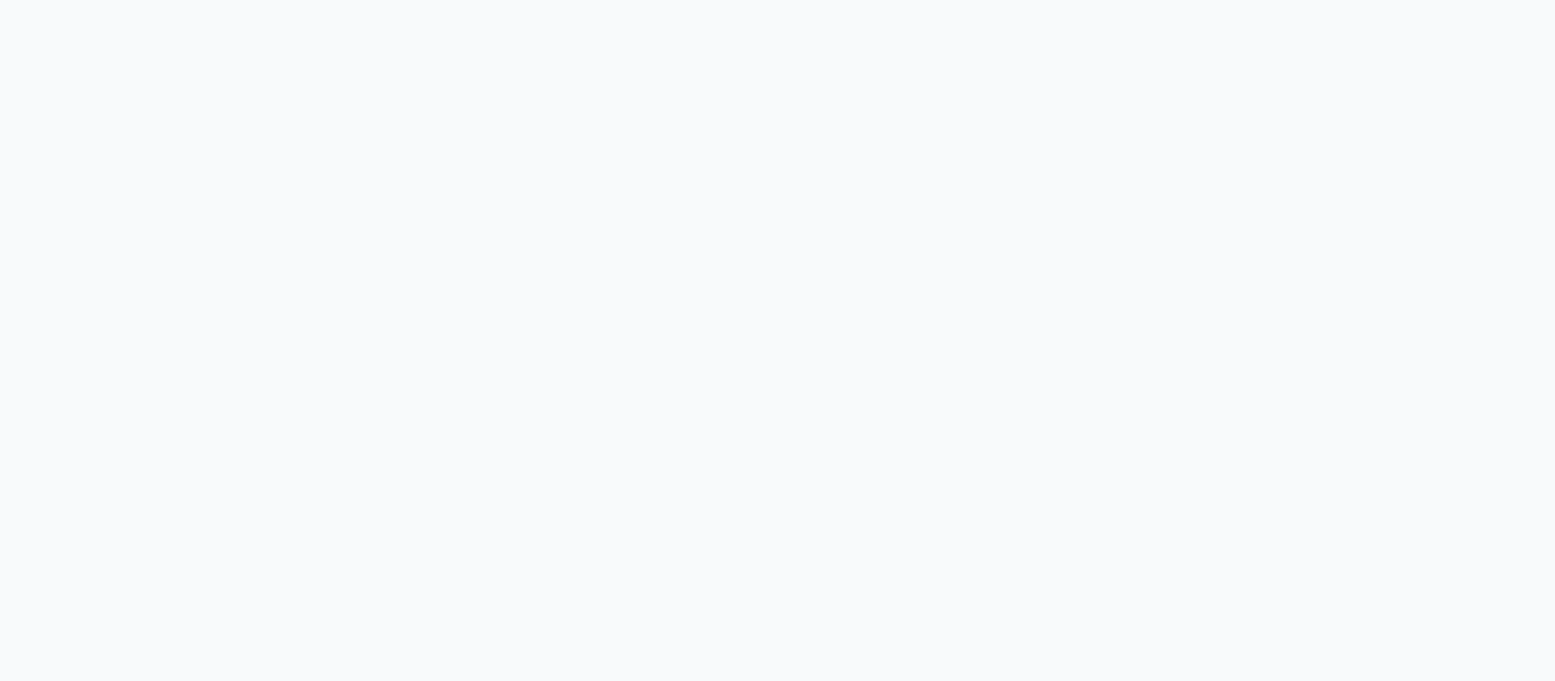
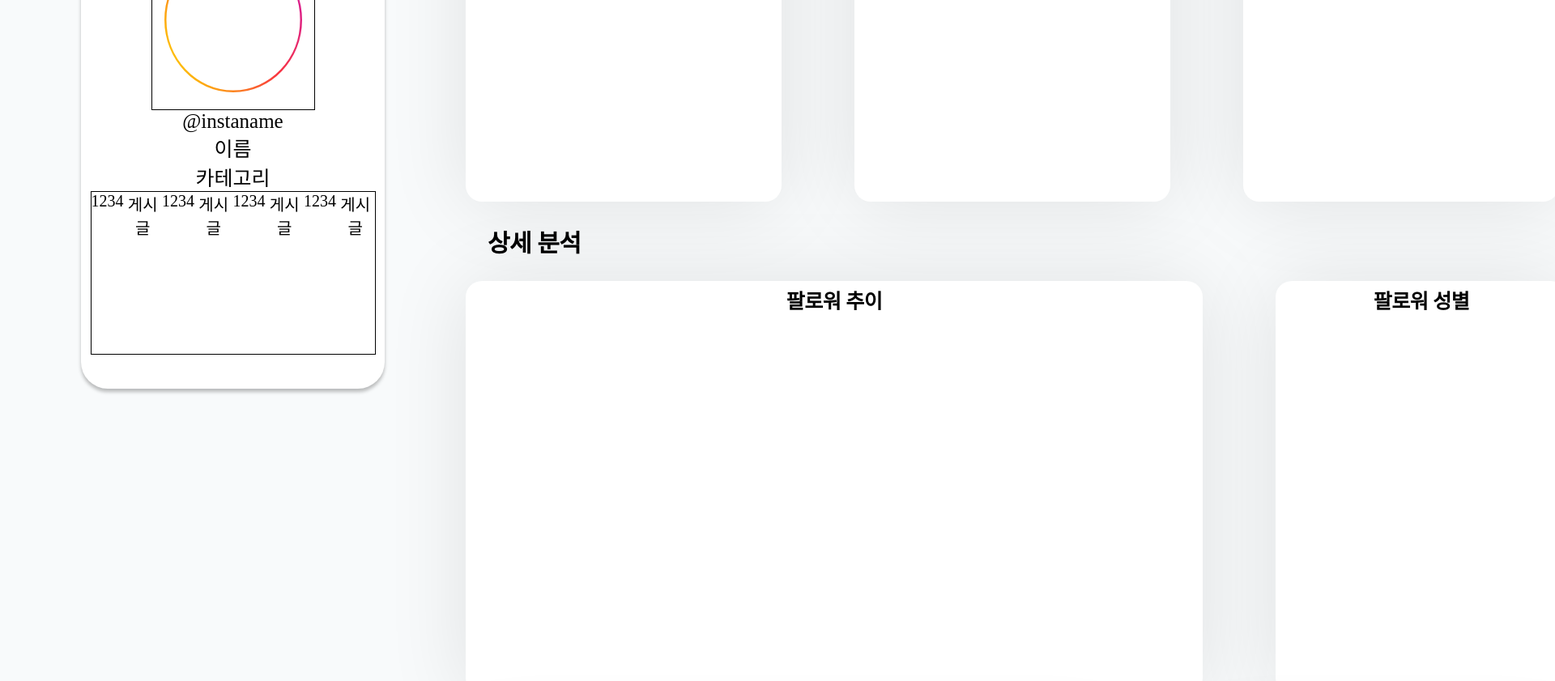
Before and after one commit to 2024-CECD-DP/Client, a React (Create React App) app: page /report in a window 1280 px wide. Shown: the part 360-1201 px from the top of the page at 81% size, 1920 px wide, since content can reach past the window. Before the commit the page ends 800 px from the top, so only its background shows below. Built offline with nearby package versions, Linux system fonts and the light colour scheme.

Commit message:
feat : Report 레이아웃 구현

```diff
--- a/src/index.js
+++ b/src/index.js
@@ -2,7 +2,8 @@ import React from 'react';
 import ReactDOM from 'react-dom/client';
 import './index.css';
 import App from './App';
-
+import { createGlobalStyle } from 'styled-components';
+import GlobalStyle from './styles/'
 const root = ReactDOM.createRoot(document.getElementById('root'));
 root.render(
     <React.StrictMode>
--- a/src/pages/Influencer/Report.jsx
+++ b/src/pages/Influencer/Report.jsx
@@ -1,14 +1,52 @@
 import React from 'react';
 import InfluencerNavbar from '../../components/Navbar/InfluencerNavbar';
 import { styled } from 'styled-components';
-
+import ProfileRing from '../../assets/ProfileRing.svg';
 export default function Report() {
     return (
         <>
             <InfluencerNavbar></InfluencerNavbar>
 
             <Wrapper>
-                <div>인플루언서 리포트 페이지</div>
+                <Intro>
+                    <ProfileImage>
+                        <img src={ProfileRing} alt="프로필" />
+                    </ProfileImage>
+                    <p>@instaname</p>
+                    <p>이름</p>
+                    <p>카테고리</p>
+                    <ProfileData>
+                        <p>1234</p> <p>게시글</p>
+                        <p>1234</p> <p>게시글</p>
+                        <p>1234</p> <p>게시글</p>
+                        <p>1234</p> <p>게시글</p>
+                    </ProfileData>
+                </Intro>
+                <DataSection>
+                    <p>인기 포스트</p>
+                    <PostSection>
+                        <Post></Post>
+                        <Post></Post>
+                        <Post></Post>
+                    </PostSection>
+                    <p>상세 분석</p>
+                    <FollowerSection>
+                        <FollowerTrend>팔로워 추이</FollowerTrend>
+                        <FollowerGender>팔로워 성별</FollowerGender>
+                    </FollowerSection>
+                    <HashtagSection>
+                        <PostHashtag>게시글 해시태그</PostHashtag>
+                        <ResponsiveHashtag>반응높은 해시태그</ResponsiveHashtag>
+                    </HashtagSection>
+                    <AverageSection>
+                        <Like>평균 좋아요</Like>
+                        <Comment>평균 댓글수</Comment>
+                        <Upload>게시물 업로드 주기</Upload>
+                    </AverageSection>
+                    <SummarySection>
+                        <Summary>활동 요약</Summary>
+                    </SummarySection>
+                </DataSection>
             </Wrapper>
         </>
     );
@@ -18,5 +56,294 @@ const Wrapper = styled.div`
     width: 100%;
     height: auto;
     display: flex;
+    flex-direction: row;
     background-color: var(--background--gray);
 `;
+
+const Intro = styled.div`
+    width: 375px;
+    height: 570px;
+    flex-shrink: 0;
+    display: flex;
+    flex-direction: column;
+    align-items: center;
+    border-radius: 33px;
+    background: var(--white-100, #fff);
+    margin: 100px;
+    margin-top: 150px;
+    box-shadow: 0px 4px 4px 0px rgba(0, 0, 0, 0.25);
+    color: #000;
+    text-align: center;
+    font-family: 'Didact Gothic';
+    font-size: 25px;
+    font-style: normal;
+    font-weight: 400;
+    line-height: normal;
+`;
+const ProfileImage = styled.div`
+    width: 200px;
+    height: 200px;
+    border: 1px solid black;
+    margin-top: 24px;
+`;
+
+const ProfileData = styled.div`
+    width: 350px;
+    height: 200px;
+    border: 1px solid black;
+    display: flex;
+    flex-direction: row;
+    justify-content: space-between;
+    color: #000;
+    text-align: center;
+    font-family: Abel;
+    font-size: 20px;
+    font-style: normal;
+    font-weight: 400;
+    line-height: normal;
+`;
+
+const DataSection = styled.div`
+    width: 1500px;
+    display: flex;
+    flex-direction: column;
+    height: auto;
+    p {
+        margin: 27px;
+        color: #000;
+        font-family: Inter;
+        font-size: 30px;
+        font-style: normal;
+        font-weight: 600;
+        line-height: normal;
+        letter-spacing: -0.5px;
+        text-transform: capitalize;
+    }
+`;
+const PostSection = styled.div`
+    width: 1500px;
+    height: auto;
+    flex-shrink: 0;
+    display: flex;
+    flex-direction: row;
+`;
+
+const Post = styled.div`
+    width: 350px;
+    height: 350px;
+    flex-shrink: 0;
+    margin-top: 10px;
+    margin-right: 90px;
+    display: inline-flex;
+    padding: 20px 20px 11px 20px;
+    flex-direction: column;
+    align-items: flex-start;
+    gap: 14px;
+    border-radius: 20px;
+    background: #fff;
+    box-shadow: 0px 3px 100px 0px rgba(0, 0, 0, 0.1);
+`;
+const FollowerSection = styled.div`
+    width: 1500px;
+    height: 570px;
+    flex-shrink: 0;
+    display: flex;
+    flex-direction: row;
+`;
+
+const FollowerTrend = styled.div`
+    display: flex;
+    width: 900px;
+    height: 500px;
+    flex-shrink: 0;
+    border-radius: 20px;
+    background: #fff;
+    box-shadow: 0px 3px 100px 0px rgba(0, 0, 0, 0.1);
+    color: #000;
+    text-align: center;
+    justify-content: center;
+    font-family: Inter;
+    font-size: 25px;
+    font-style: normal;
+    font-weight: 600;
+    line-height: normal;
+    letter-spacing: -0.5px;
+    text-transform: capitalize;
+    padding: 5px;
+`;
+const FollowerGender = styled.div`
+    display: flex;
+    width: 350px;
+    height: 500px;
+    flex-shrink: 0;
+    border-radius: 20px;
+    margin-left: 90px;
+    background: #fff;
+    box-shadow: 0px 3px 100px 0px rgba(0, 0, 0, 0.1);
+    color: #000;
+    text-align: center;
+    justify-content: center;
+    font-family: Inter;
+    font-size: 25px;
+    font-style: normal;
+    font-weight: 600;
+    line-height: normal;
+    letter-spacing: -0.5px;
+    text-transform: capitalize;
+    padding: 5px;
+`;
+const HashtagSection = styled.div`
+    width: 1500px;
+    height: 550px;
+    flex-shrink: 0;
+    display: flex;
+    flex-direction: row;
+`;
+
+const PostHashtag = styled.div`
+    display: flex;
+    width: 800px;
+    height: 500px;
+    flex-shrink: 0;
+    border-radius: 20px;
+    background: #fff;
+    box-shadow: 0px 3px 100px 0px rgba(0, 0, 0, 0.1);
+    color: #000;
+    text-align: center;
+    justify-content: center;
+    font-family: Inter;
+    font-size: 25px;
+    font-style: normal;
+    font-weight: 600;
+    line-height: normal;
+    letter-spacing: -0.5px;
+    text-transform: capitalize;
+    padding: 5px;
+`;
+
+const ResponsiveHashtag = styled.div`
+    display: flex;
+    width: 450px;
+    height: 500px;
+    flex-shrink: 0;
+    border-radius: 20px;
+    margin-left: 95px;
+    background: #fff;
+    box-shadow: 0px 3px 100px 0px rgba(0, 0, 0, 0.1);
+    color: #000;
+    text-align: center;
+    justify-content: center;
+    font-family: Inter;
+    font-size: 25px;
+    font-style: normal;
+    font-weight: 600;
+    line-height: normal;
+    letter-spacing: -0.5px;
+    text-transform: capitalize;
+    padding: 5px;
+`;
+
+const AverageSection = styled.div`
+    width: 1500px;
+    height: 380px;
+    flex-shrink: 0;
+    display: flex;
+    flex-direction: row;
+`;
+
+const Like = styled.div`
+    width: 400px;
+    height: 300px;
+    flex-shrink: 0;
+    margin-top: 10px;
+    margin-right: 70px;
+    display: flex;
+    flex-direction: column;
+    gap: 14px;
+    border-radius: 20px;
+    background: #fff;
+    box-shadow: 0px 3px 100px 0px rgba(0, 0, 0, 0.1);
+    text-align: center;
+    font-family: Inter;
+    font-size: 25px;
+    font-style: normal;
+    font-weight: 600;
+    line-height: normal;
+    letter-spacing: -0.5px;
+    text-transform: capitalize;
+    padding: 5px;
+`;
+
+const Comment = styled.div`
+    width: 400px;
+    height: 300px;
+    flex-shrink: 0;
+    margin-top: 10px;
+    margin-right: 70px;
+    display: flex;
+    flex-direction: column;
+    gap: 14px;
+    border-radius: 20px;
+    background: #fff;
+    box-shadow: 0px 3px 100px 0px rgba(0, 0, 0, 0.1);
+    text-align: center;
+    font-family: Inter;
+    font-size: 25px;
+    font-style: normal;
+    font-weight: 600;
+    line-height: normal;
+    letter-spacing: -0.5px;
+    text-transform: capitalize;
+    padding: 5px;
+`;
+
+const Upload = styled.div`
+    width: 400px;
+    height: 300px;
+    flex-shrink: 0;
+    margin-top: 10px;
+    display: flex;
+    flex-direction: column;
+    gap: 14px;
+    border-radius: 20px;
+    background: #fff;
+    box-shadow: 0px 3px 100px 0px rgba(0, 0, 0, 0.1);
+    text-align: center;
+    font-family: Inter;
+    font-size: 25px;
+    font-style: normal;
+    font-weight: 600;
+    line-height: normal;
+    letter-spacing: -0.5px;
+    text-transform: capitalize;
+    padding: 5px;
+`;
+
+const SummarySection = styled.div`
+    width: 1500px;
+    height: 550px;
+    flex-shrink: 0;
+    display: flex;
+    flex-direction: row;
+`;
+
+const Summary = styled.div`
+    display: flex;
+    width: 850px;
+    height: 400px;
+    flex-shrink: 0;
+    border-radius: 20px;
+    background: #fff;
+    box-shadow: 0px 3px 100px 0px rgba(0, 0, 0, 0.1);
+    color: #000;
+    text-align: center;
+    justify-content: center;
+    font-family: Inter;
+    font-size: 25px;
+    font-style: normal;
+    font-weight: 600;
+    line-height: normal;
+    letter-spacing: -0.5px;
+    text-transform: capitalize;
+    padding: 5px;
+`;
```
Also changed, not shown: src/assets/ProfileRing.svg (added).
